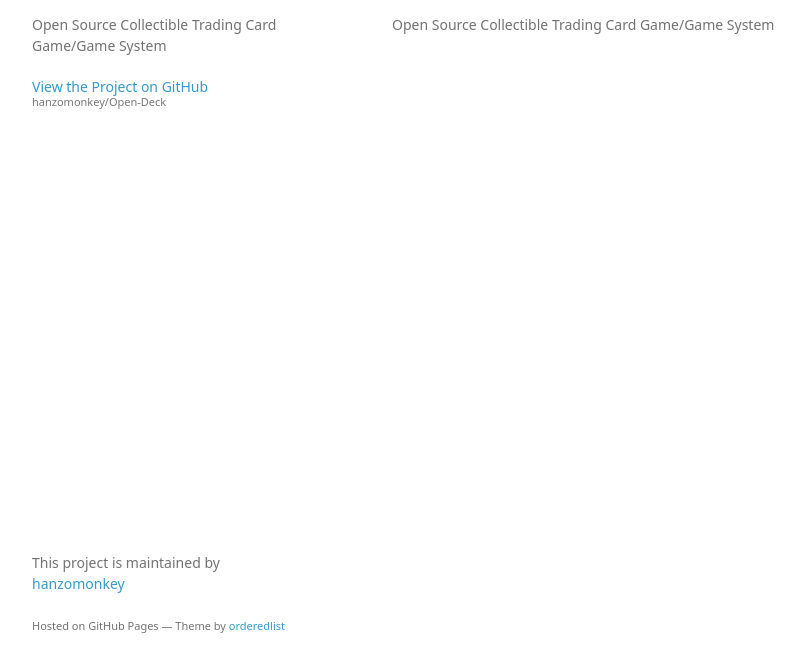
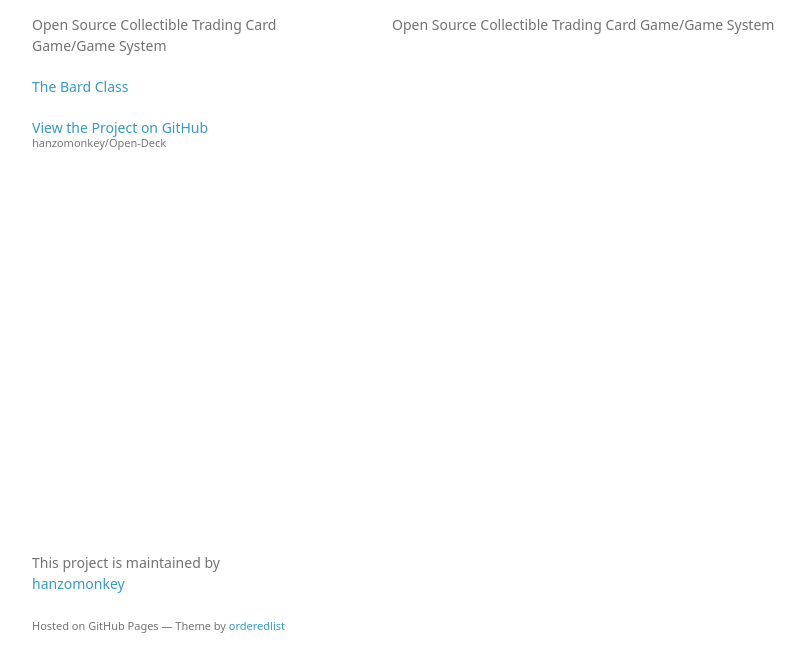
Before and after one commit to hanzomonkey/open-deck, a plain HTML site: page index.html in a window 1280 px wide. Shown: the part 95-766 px from the top of the page, without its empty margins (178-983 px from the left). Drawn offline with Linux system fonts and the light colour scheme; a web font is replaced by a local one.

Commit message:
Update index.html

```diff
--- a/index.html
+++ b/index.html
@@ -17,6 +17,7 @@
       <header>
         <h1>Open-deck</h1>
         <p>Open Source Collectible Trading Card Game/Game System</p>
+        <p><a href= "http://hanzomonkey.github.io/open-deck/decks/classes/bard">The Bard Class </a></p>
 
         <p class="view"><a href="https://github.com/hanzomonkey/Open-Deck">View the Project on GitHub <small>hanzomonkey/Open-Deck</small></a></p>
       </header>
```
